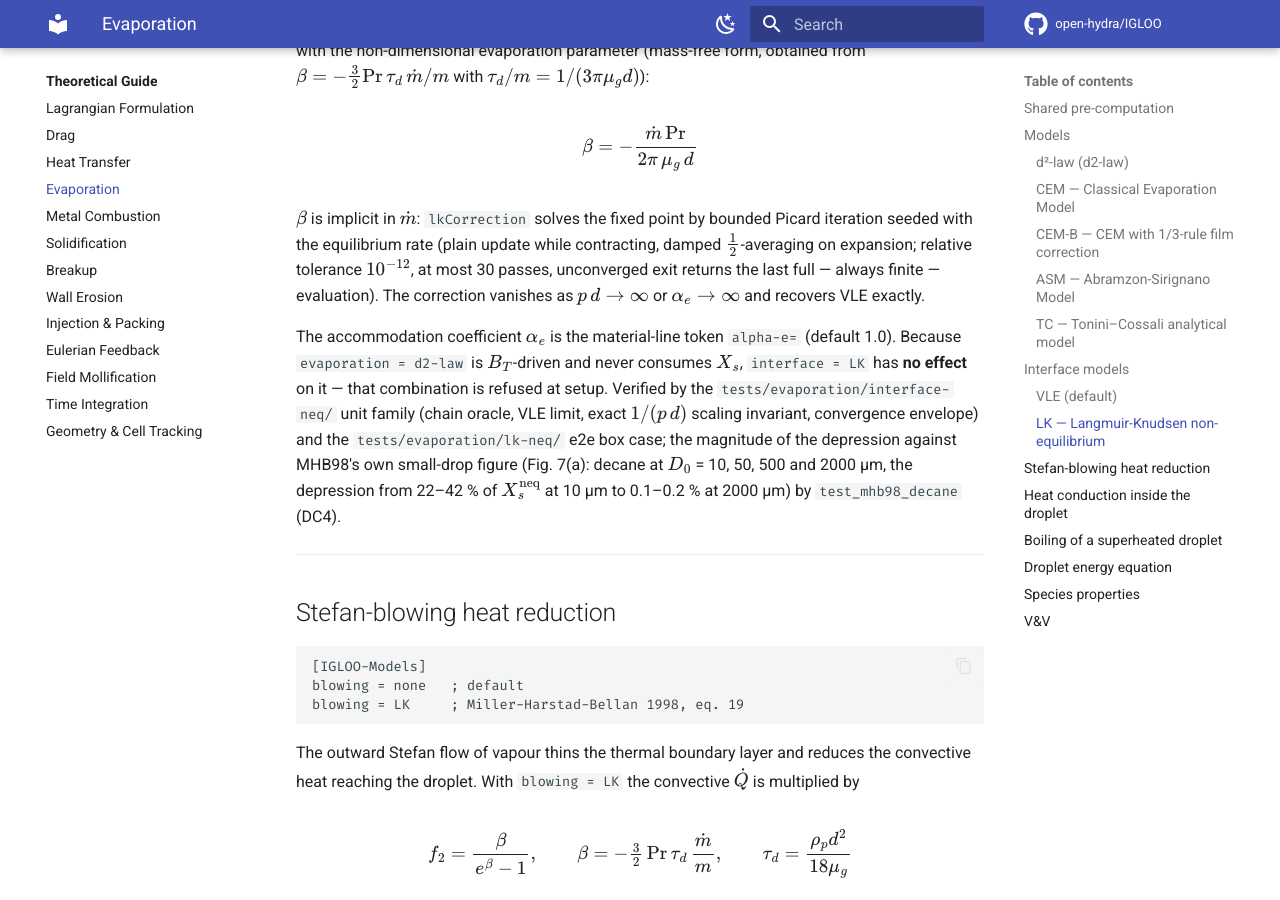
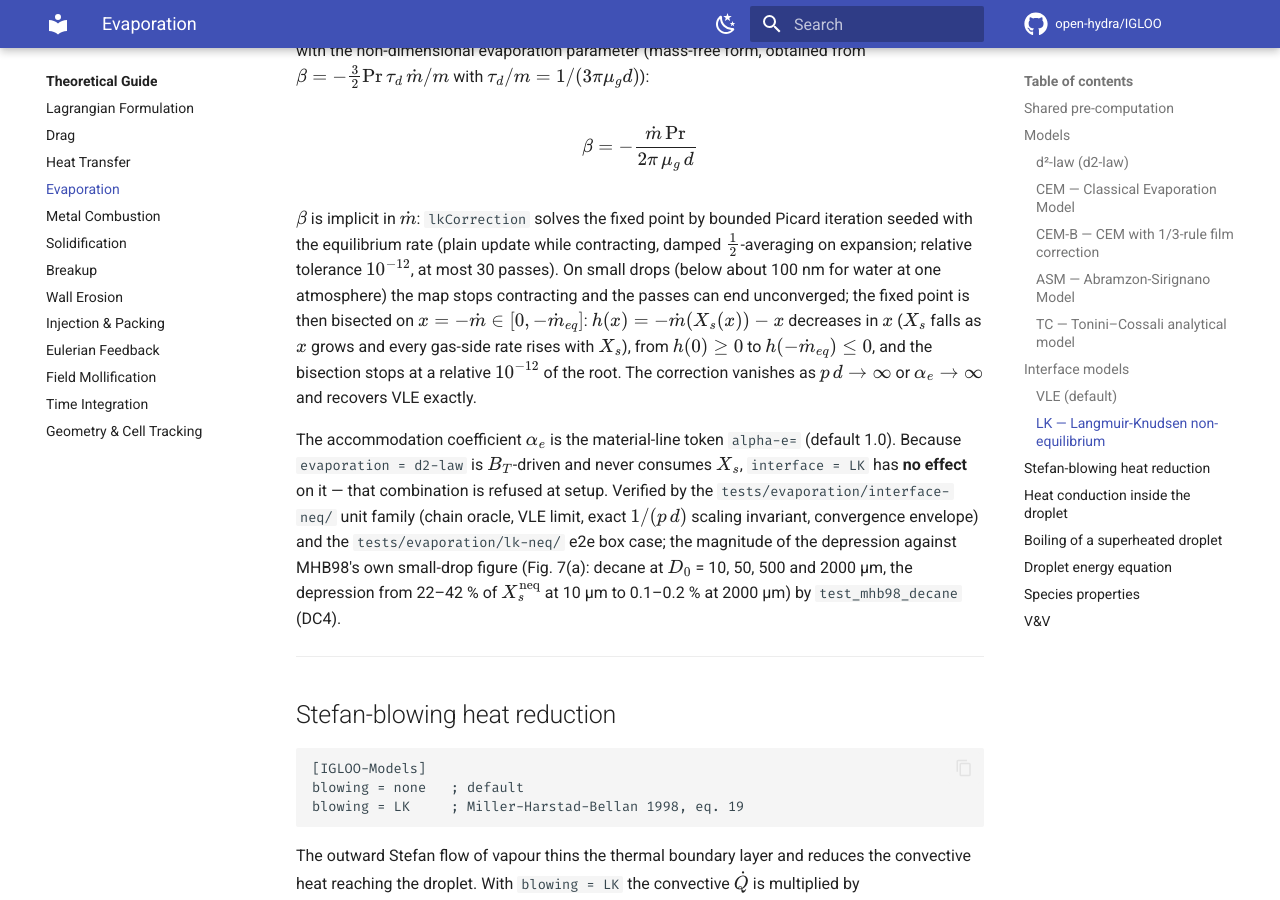
Before and after one commit to open-hydra/IGLOO, an MkDocs documentation site: the page built from docs/theory/evaporation.md, in a window 1280 px wide and 900 px high, scrolled down 5964 px. Built offline with MkDocs 1.6.1 and Material for MkDocs 9.7.7, drawn with Linux system fonts in a browser that asks for light colours; comment, search, counter and statistics services are not loaded.

Commit message:
fix(evaporation): the Langmuir-Knudsen fixed point bracketed where the Picard stops unconverged
lkCorrection solved Xs = Xs_eq - (2 L_K/d) beta(mdot) by at most 30 damped
Picard passes and kept the last value when they did not converge. Below
~100 nm the map does not contract (slope above 1) and that value is 3-16
times the fixed point's rate (CEM, water, 350 K N2: x4.4 at 100 nm, x13.6
at 27 nm, Tp 299 K).

The Picard passes stay as they were; when they end unconverged the fixed
point is bisected on x = -mdot in [0, -mdot_eq]: h(x) = -rate(Xs(x)) - x
falls in x (Xs falls with x and every gas-side rate rises with Xs: CEM,
CEMB, ASM through B_M, TC through ln((1-X_inf)/(1-Xs)); the d2-law ignores
Xs), h(0) = -mdot_eq >= 0, h(-mdot_eq) <= 0; stop at 1e-12 of the lower
end or when the midpoint is an endpoint (cap 200). Where the Picard
converged (d >~ 1e-7 m) nothing changes, bit for bit; a non-finite
equilibrium rate (a solver trial state) keeps the last evaluation.

The brief asked to replace the Picard; the hybrid keeps every converged
result bit for bit, so the movers are only the LK cases whose Picard
stopped unconverged. A pure replacement would also move the converged
cases in their last bits.

RED -> GREEN: test_interface_lk LK7 worst 4.98 -> 7.96e-13 (1e-11);
burnout-ord2-slab P6 worst 32.50 K -> 3.7e-5 K (ref-burnout 33.16 K ->
2.7e-5 K), 2e-3 K.

Byte A/B against bdb4b91 at OMP_NUM_THREADS=1 (188 e2e + 16 two-sweep
cases, 1235 files): 12 files in 5 cases move, all LK, every oracle green:
- burnout-ord2-slab: exit T 300.618832 K -> 331.764-331.776 K, exit d_p
  2.30-2.55e-8 m -> 2.672-2.676e-8 m (d(m_b) 2.676e-8 m);
- mhb98-water: exit T 282.328885 K -> 295.110-295.113 K, d_p
  2.13-2.66e-8 -> 2.672-2.675e-8 m;
- mhb98-water-blowing: 282.304910 K -> 295.109-295.113 K;
- mhb98-water-psat: 281.242728 K -> 294.779-294.783 K (source.tec
  2.2e-10 of its scale);
- lk-neq (20 um, slow band: the Picard ends at 30 passes 1e-10 short):
  scatter 8.4e-8, source.tec 6.4e-8, trajectories 2.8e-8 of file scale;
  exit rows only the printed angle (1e-6 -> 0).
The exit/trajectory row layout, the burnout rule and [IGLOO-ODE]
mass-tol are untouched.

Co-Authored-By: Claude Opus 5.5 <noreply@anthropic.com>
Claude-Session: https://claude.ai/code/session_019zi1qiuw7HF2aRfC8FR4xx

```diff
--- a/docs/theory/evaporation.md
+++ b/docs/theory/evaporation.md
@@ -289,8 +289,13 @@ $$
 $\beta$ is implicit in $\dot{m}$: `lkCorrection` solves the fixed point by
 bounded Picard iteration seeded with the equilibrium rate (plain update while
 contracting, damped $\tfrac{1}{2}$-averaging on expansion; relative tolerance
-$10^{-12}$, at most 30 passes, unconverged exit returns the last full — always
-finite — evaluation).  The correction vanishes as $p\,d \to \infty$ or
+$10^{-12}$, at most 30 passes).  On small drops (below about 100 nm for water at
+one atmosphere) the map stops contracting and the passes can end unconverged;
+the fixed point is then bisected on $x = -\dot{m} \in [0, -\dot{m}_{eq}]$:
+$h(x) = -\dot{m}(X_s(x)) - x$ decreases in $x$ ($X_s$ falls as $x$ grows and
+every gas-side rate rises with $X_s$), from $h(0) \ge 0$ to
+$h(-\dot{m}_{eq}) \le 0$, and the bisection stops at a relative $10^{-12}$ of
+the root.  The correction vanishes as $p\,d \to \infty$ or
 $\alpha_e \to \infty$ and recovers VLE exactly.
 
 The accommodation coefficient $\alpha_e$ is the material-line token `alpha-e=`
```
Also changed, not shown: 2 other files.
